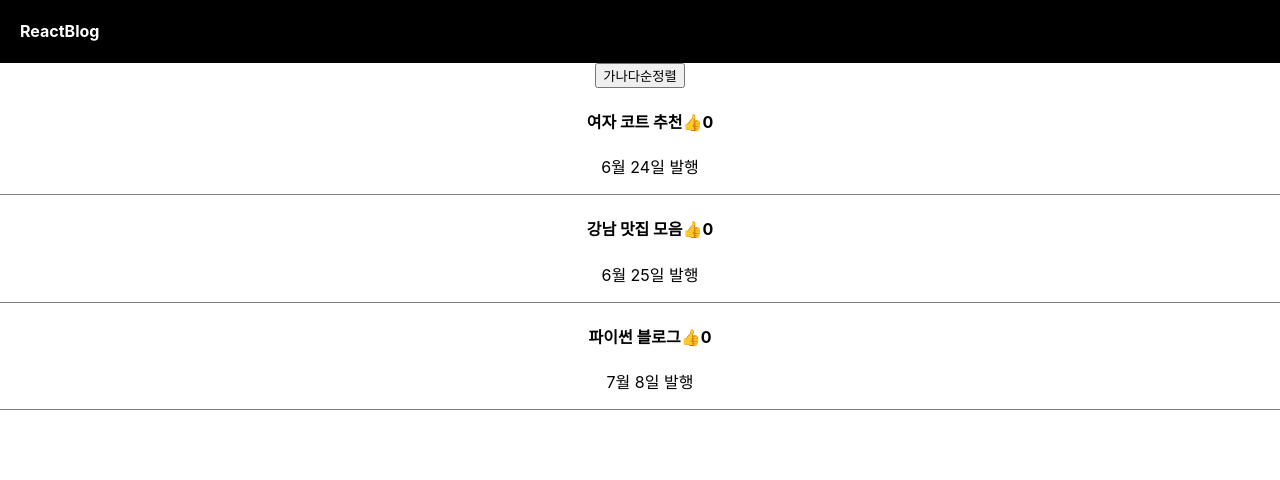
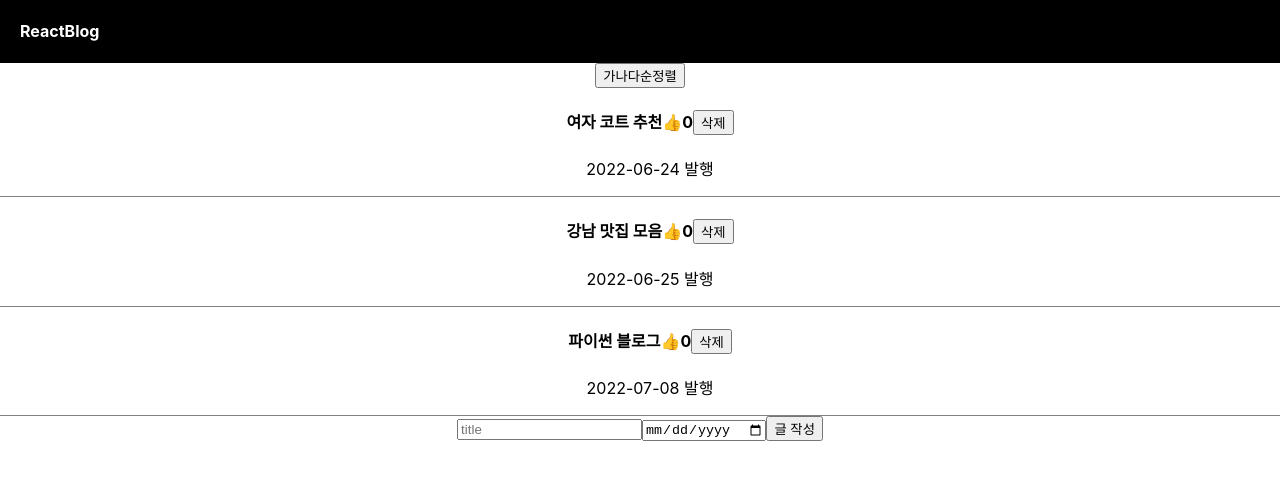
Before and after one commit to HgSon/codingApple-react-blog, a React (Create React App) app: page / in a window 1280 px wide. Shown: the top 480 px of the page. Built offline with nearby package versions, Linux system fonts and the light colour scheme.

Commit message:
사용자가 입력한 글 다루기

```diff
--- a/src/App.js
+++ b/src/App.js
@@ -2,18 +2,23 @@
 
 import './App.css';
 import React, {useState} from "react";
+import {Modal} from "./Modal";
+import {Post} from "./Post";
 
 
 function App() {
 
 	const logo = "ReactBlog";
 
-    let [posts, setPosts] = useState([{id: 1, title: "여자 코트 추천", date: "6월 24일", like: 0},
-	    {id: 2, title: "강남 맛집 모음", date: "6월 25일", like: 0},
-	    {id: 3, title: "파이썬 블로그", date: "7월 8일", like: 0},
+    let [posts, setPosts] = useState([{id: 1, title: "여자 코트 추천", date: "2022-06-24", like: 0},
+	    {id: 2, title: "강남 맛집 모음", date: "2022-06-25", like: 0},
+	    {id: 3, title: "파이썬 블로그", date: "2022-07-08", like: 0},
     ])
 
 	let [modal, setModal] = useState(-1);
+    let [postId, setPostId] = useState(posts.reduce((prevId, currentPost) => (prevId < currentPost.id) ? currentPost.id : prevId, 0));
+    let [inputTitle, setInputTitle] = useState("");
+    let [inputDate, setInputDate] = useState("");
 
     const increaseLikeCount = (id) => {
     	let newPosts = [...posts].map(post => (post.id === id ? {...post, like: ++post.like} : post ));
@@ -49,6 +54,17 @@ function App() {
 	    setPosts(() => newPosts);
     }
 
+    const deletePost = (id) => {
+    	let newPost = [...posts].filter( post => post.id !== id );
+    	setPosts(() => newPost);
+    }
+
+    const savePost = () => {
+    	const newId = postId + 1;
+    	setPosts([...posts, {id: newId, title: inputTitle, date: inputDate, like: 0}]);
+    	setPostId(newId);
+    }
+
 
 	return (
 		<div className="App">
@@ -61,40 +77,18 @@ function App() {
 			</button>
 			{posts.map((post, index) => (
 				<Post post={post} order={index} handleLikeClick={increaseLikeCount}
-			          handleTitleClick={showModal} key={post.id}/>
-
+			          handleTitleClick={showModal} deletePost={deletePost} key={post.id}/>
 			))}
-			{ modal === -1 ? null  : <Modal title={posts[modal].title} date={posts[modal].date} changeTitle={changeTitle}/>}
+			<div>
+				<input type="text" placeholder="title" onChange={(e) => { setInputTitle(e.target.value) }}/>
+				<input type="date" onChange={(e) => { setInputDate(e.target.value) }} />
+				<button onClick={savePost}>글 작성</button>
+			</div>
+			{ modal === -1
+				? null
+				: <Modal title={posts[modal].title} date={posts[modal].date} changeTitle={changeTitle}/>}
 		</div>
 	);
 }
 
-function Post(props) {
-	return (
-		<div className="list">
-			<h4>
-				<span onClick={() => props.handleTitleClick(props.order)}>
-				{props.post.title}
-				</span>
-				<span onClick={() => props.handleLikeClick(props.post.id)}>👍</span>
-				{props.post.like}
-			</h4>
-			<p>{props.post.date} 발행</p>
-		</div>
-	)
-}
-
-function Modal(props) {
-	return (
-		<div className="modal">
-			<h4>{props.title}</h4>
-			<p>{props.date}</p>
-			<p>상세내용</p>
-			<button onClick={props.changeTitle}>
-				글수정
-			</button>
-		</div>
-	)
-}
-
 export default App;
--- /dev/null
+++ b/src/Modal.js
@@ -0,0 +1,15 @@
+import React from "react";
+
+
+export function Modal(props) {
+	return (
+		<div className="modal">
+			<h4>{props.title}</h4>
+			<p>{props.date}</p>
+			<p>상세내용</p>
+			<button onClick={props.changeTitle}>
+				글수정
+			</button>
+		</div>
+	)
+}
--- /dev/null
+++ b/src/Post.js
@@ -0,0 +1,17 @@
+import React from "react";
+
+export function Post(props) {
+	return (
+		<div className="list">
+			<h4>
+				<span onClick={() => props.handleTitleClick(props.order)}>
+				{props.post.title}
+				</span>
+				<span onClick={() => props.handleLikeClick(props.post.id)}>👍</span>
+				{props.post.like}
+				<button onClick={() => props.deletePost(props.post.id)}>삭제</button>
+			</h4>
+			<p>{props.post.date} 발행</p>
+		</div>
+	)
+}
```
